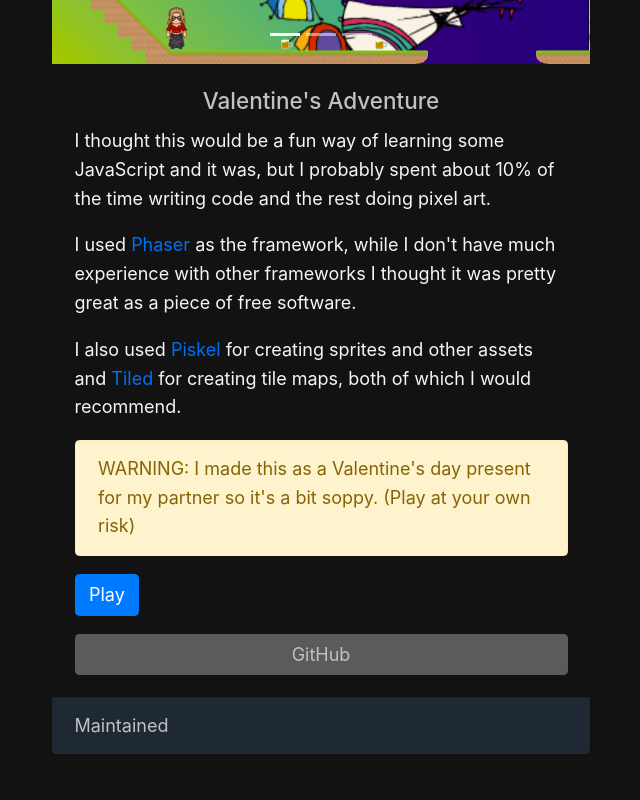
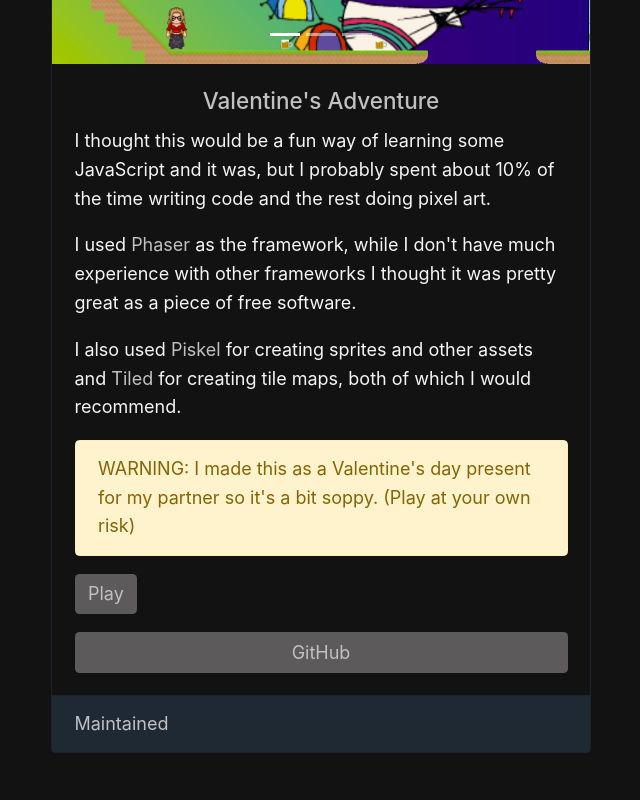
Before and after one commit to tgrbrooks/tgrbrooks-nextjs, a Next.js app: page /games in a window 1280 px wide. Shown: the part 820-1620 px from the top of the page, without its empty margins (157-797 px from the left). Built offline with nearby package versions, Linux system fonts and the light colour scheme.

Commit message:
Dark mode for games page

```diff
--- a/components/GameCard.js
+++ b/components/GameCard.js
@@ -13,13 +13,13 @@ const GameCard = ({ children, title, images, repo, status }) => {
     />
   </Carousel.Item>))
   return (
-    <Card className={`${styles.gameCard} mb-3`}>
+    <Card className={`${styles.gameCard}`}>
       <Carousel>
         {carouselItems}
       </Carousel>
       <Card.Body className={`d-flex flex-column ${styles.cardBody}`}>
         <Card.Title className={styles.cardHeader}>{title}</Card.Title>
-        <Card.Text>
+        <Card.Text as="div" style={{"paddingBottom": "1rem"}}>
           {children}
         </Card.Text>
         <DarkButton link={'https://github.com/tgrbrooks/' + repo} name={"GitHub"} />
--- a/components/ListCard.js
+++ b/components/ListCard.js
@@ -11,7 +11,7 @@ const ListCard = ({ title, items }) => {
     </ListGroup.Item>)
   })}
   return (
-    <Card className={styles.card}>
+    <Card className={styles.listCard}>
       <Card.Header className={styles.cardHeader}><b>{title}</b></Card.Header>
       <ListGroup variant="flush">
         {listItems}
--- a/pages/games.js
+++ b/pages/games.js
@@ -1,10 +1,9 @@
 import Head from 'next/head'
-import Link from 'next/link'
+import DarkLink from '../components/UI/DarkLink'
+import DarkButton from '../components/UI/DarkButton'
 import CardDeck from 'react-bootstrap/CardDeck'
 import Alert from 'react-bootstrap/Alert'
-import Button from 'react-bootstrap/Button'
 import utilStyles from '../styles/utils.module.scss'
-import styles from '../styles/layout.module.scss'
 import PageLayout from '../components/PageLayout.js'
 import GameCard from '../components/GameCard.js'
 
@@ -15,16 +14,16 @@ export default function Games() {
         <title>Games | Tom Brooks</title>
       </Head>
       <section className={utilStyles.headingMd}>
-        <p>I occasionally dabble with game development but my skill with pixel art is severely lacking so I rely a lot on some great free resources such as <Link href="https://www.kenney.nl/"><a className={styles.link}>Kenny</a></Link> and <Link href="https://opengameart.org/"><a className={styles.link}>OpenGameArt</a></Link>. Take a look at some of the more or less finished examples below.</p>
+        <p>I occasionally dabble with game development but my skill with pixel art is severely lacking so I rely a lot on some great free resources such as <DarkLink link="https://www.kenney.nl/" name="Kenny" /> and <DarkLink link="https://opengameart.org/" name="OpenGameArt" />. Take a look at some of the more or less finished examples below.</p>
       </section>
       <br/>
       <CardDeck>
         <GameCard title={"Valentine's Adventure"} images={["adventure1.png", "adventure2.png", "adventure3.png"]} repo={"AdventureGame"} status={"Maintained"}>
           <p>I thought this would be a fun way of learning some JavaScript and it was, but I probably spent about 10% of the time writing code and the rest doing pixel art.</p>
-          <p>I used <Link href="https://phaser.io/" className={styles.link}>Phaser</Link> as the framework, while I don't have much experience with other frameworks I thought it was pretty great as a piece of free software.</p>
-          <p>I also used <Link href="https://www.piskelapp.com/">Piskel</Link> for creating sprites and other assets and <Link href="https://www.mapeditor.org">Tiled</Link> for creating tile maps, both of which I would recommend.</p>
+          <p>I used <DarkLink link="https://phaser.io/" name="Phaser" /> as the framework, while I don't have much experience with other frameworks I thought it was pretty great as a piece of free software.</p>
+          <p>I also used <DarkLink link="https://www.piskelapp.com/" name="Piskel" /> for creating sprites and other assets and <DarkLink link="https://www.mapeditor.org" name="Tiled" /> for creating tile maps, both of which I would recommend.</p>
           <Alert variant='warning'>WARNING: I made this as a Valentine's day present for my partner so it's a bit soppy. (Play at your own risk)</Alert>
-          <Button href="/AdventureGame/index.html">Play</Button>
+          <DarkButton link="/AdventureGame/index.html" name="Play" />
         </GameCard>
       </CardDeck>
     </PageLayout>
--- a/styles/layout.module.scss
+++ b/styles/layout.module.scss
@@ -38,7 +38,7 @@
     background-color: $header-color;
   }
 
-  .card {
+  .listCard {
     width: 18rem;
     background-color: $header-color;
   }
@@ -64,7 +64,7 @@
 
   .gameCard {
     max-width: 30rem;
-    background-color: $background-color;
+    background-color: $header-color;
   }
 
   .cardFooter {
```
